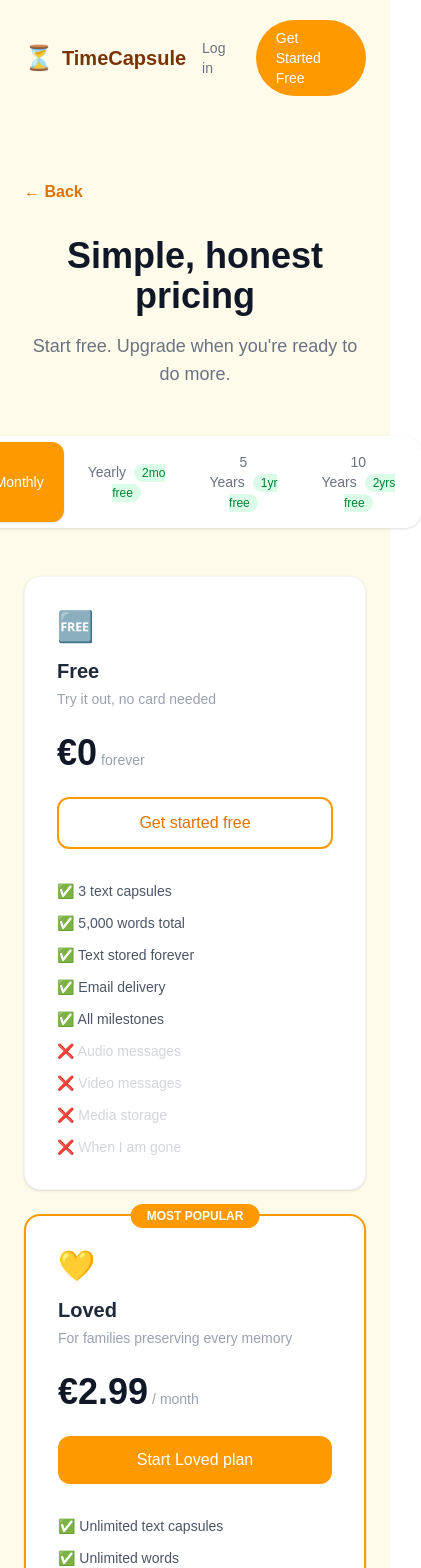
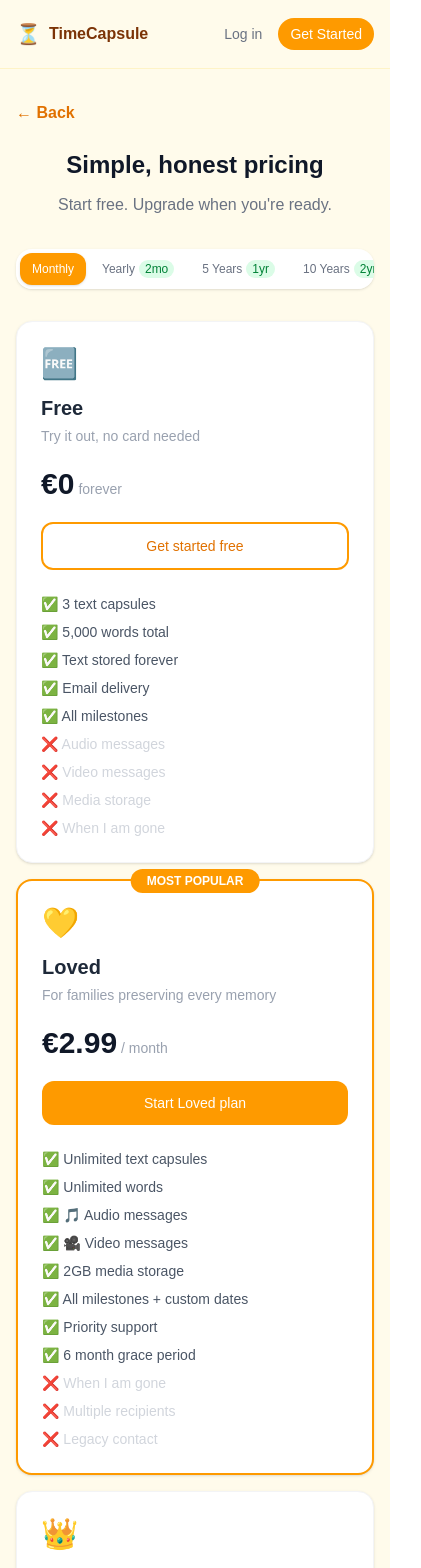
Before and after one commit to vgk2705/timecapsule, a Next.js app: page /pricing in a window 390 px wide. Shown: the top 1568 px of the page, 421 px wide, since content can reach past the window. Built offline with nearby package versions, Linux system fonts and the light colour scheme; no server answers.

Commit message:
Fix pricing page mobile layout, replace email with support link

```diff
--- a/app/data-protection/page.js
+++ b/app/data-protection/page.js
@@ -96,7 +96,7 @@
             </div>
             <p className="text-sm text-gray-500 mt-4">
               To exercise any right, email us at{' '}
-              <a href="mailto:hello@mytimecapsule.app" className="text-amber-600">hello@mytimecapsule.app</a>.
+              <a href="/support" className="text-amber-600">Contact Support</a>
               We respond within 30 days.
             </p>
           </div>
--- a/app/pricing/page.js
+++ b/app/pricing/page.js
@@ -10,9 +10,9 @@
     description: 'For families who want to preserve every memory',
     pricing: {
       monthly: { price: 2.99, label: 'month', saving: null },
-      yearly: { price: 29.90, label: 'year', saving: '2 months free' },
-      fiveYear: { price: 143.52, label: '5 years', saving: '1 year free' },
-      tenYear: { price: 287.04, label: '10 years', saving: '2 years free' },
+      yearly: { price: 29.90, label: 'year', saving: '2mo free' },
+      fiveYear: { price: 143.52, label: '5yrs', saving: '1yr free' },
+      tenYear: { price: 287.04, label: '10yrs', saving: '2yrs free' },
     }
   },
   forever: {
@@ -21,9 +21,9 @@
     description: 'For those leaving a legacy across generations',
     pricing: {
       monthly: { price: 4.99, label: 'month', saving: null },
-      yearly: { price: 49.90, label: 'year', saving: '2 months free' },
-      fiveYear: { price: 239.52, label: '5 years', saving: '1 year free' },
-      tenYear: { price: 479.04, label: '10 years', saving: '2 years free' },
+      yearly: { price: 49.90, label: 'year', saving: '2mo free' },
+      fiveYear: { price: 239.52, label: '5yrs', saving: '1yr free' },
+      tenYear: { price: 479.04, label: '10yrs', saving: '2yrs free' },
     }
   }
 }
@@ -43,12 +43,10 @@
   const [currencyLoading, setCurrencyLoading] = useState(true)
 
   useEffect(() => {
-    // Get user
     supabase.auth.getUser().then(({ data }) => {
       if (data?.user) setUser(data.user)
     })
 
-    // Detect currency based on location
     fetch('https://ipapi.co/json/')
       .then(r => r.json())
       .then(data => {
@@ -63,7 +61,6 @@
           'MY': { symbol: 'RM', code: 'MYR', rate: 5.05, country: 'Malaysia' },
           'NZ': { symbol: 'NZ$', code: 'NZD', rate: 1.78, country: 'New Zealand' },
           'JP': { symbol: '¥', code: 'JPY', rate: 163, country: 'Japan' },
-          // All European countries default to EUR
           'NL': { symbol: '€', code: 'EUR', rate: 1, country: 'Netherlands' },
           'DE': { symbol: '€', code: 'EUR', rate: 1, country: 'Germany' },
           'FR': { symbol: '€', code: 'EUR', rate: 1, country: 'France' },
@@ -79,8 +76,7 @@
   }, [])
 
   const formatPrice = (euroPrice) => {
-    const converted = (euroPrice * currency.rate)
-    // Round nicely
+    const converted = euroPrice * currency.rate
     if (currency.code === 'INR' || currency.code === 'JPY') {
       return `${currency.symbol}${Math.round(converted)}`
     }
@@ -88,52 +84,55 @@
   }
 
   const priceNote = currency.code !== 'EUR'
-    ? `Prices shown in ${currency.code} (approx.). Charged in EUR.`
+    ? `Approx. in ${currency.code}. Charged in EUR.`
     : null
+
+  const firstName = user?.user_metadata?.name?.split(' ')[0] || user?.email?.split('@')[0] || ''
 
   return (
     <div className="min-h-screen bg-amber-50 flex flex-col">
 
       {/* Navbar */}
-      <header className="px-6 py-5 flex items-center justify-between max-w-5xl mx-auto w-full">
+      <header className="px-4 md:px-6 py-4 border-b border-amber-100 bg-amber-50">
+        <div className="flex items-center justify-between max-w-5xl mx-auto">
           <div className="flex items-center gap-2 cursor-pointer" onClick={() => router.push('/')}>
-          <span className="text-2xl">⏳</span>
-          <span className="text-xl font-semibold text-amber-900">TimeCapsule</span>
+            <span className="text-xl md:text-2xl">⏳</span>
+            <span className="text-base md:text-xl font-semibold text-amber-900">TimeCapsule</span>
           </div>
-        <div className="flex gap-3 items-center">
+          <div className="flex gap-2 md:gap-3 items-center">
             {user ? (
               <>
-              <span className="text-sm text-gray-500">Hi, {user.user_metadata?.name || user.email}</span>
-              <a href="/dashboard" className="bg-amber-500 hover:bg-amber-600 text-white px-5 py-2 rounded-full text-sm font-medium transition">
+                <span className="hidden md:block text-sm text-gray-500">Hi, {firstName}</span>
+                <a href="/dashboard" className="bg-amber-500 hover:bg-amber-600 text-white px-3 md:px-5 py-1.5 md:py-2 rounded-full text-sm font-medium transition">
                   Dashboard
                 </a>
               </>
             ) : (
               <>
-              <a href="/login" className="text-sm text-gray-500 hover:text-gray-700 px-4 py-2">Log in</a>
-              <a href="/signup" className="bg-amber-500 hover:bg-amber-600 text-white px-5 py-2 rounded-full text-sm font-medium transition">
-                Get Started Free
+                <a href="/login" className="text-sm text-gray-500 hover:text-gray-700 px-2 md:px-4 py-2">Log in</a>
+                <a href="/signup" className="bg-amber-500 hover:bg-amber-600 text-white px-3 md:px-5 py-1.5 md:py-2 rounded-full text-sm font-medium transition whitespace-nowrap">
+                  Get Started
                 </a>
               </>
             )}
           </div>
+        </div>
       </header>
 
-      <main className="flex-1 max-w-5xl mx-auto w-full px-6 py-16">
+      <main className="flex-1 max-w-5xl mx-auto w-full px-4 md:px-6 py-8 md:py-16">
 
-        {/* Back button + Heading */}
-        <div className="mb-12">
+        {/* Back + Heading */}
+        <div className="mb-8 md:mb-12">
           <button
             onClick={() => router.back()}
-            className="inline-flex items-center gap-2 text-amber-600 hover:text-amber-700 font-semibold text-base mb-8">
+            className="inline-flex items-center gap-2 text-amber-600 hover:text-amber-700 font-semibold text-base mb-6 md:mb-8">
             ← Back
           </button>
           <div className="text-center">
-            <h1 className="text-4xl font-bold text-gray-900 mb-4">Simple, honest pricing</h1>
-            <p className="text-gray-500 text-lg">Start free. Upgrade when you're ready to do more.</p>
-            {/* Currency indicator */}
+            <h1 className="text-2xl md:text-4xl font-bold text-gray-900 mb-3 md:mb-4">Simple, honest pricing</h1>
+            <p className="text-gray-500 text-base md:text-lg">Start free. Upgrade when you're ready.</p>
             {!currencyLoading && currency.country && (
-              <div className="inline-flex items-center gap-2 bg-white border border-gray-200 rounded-full px-4 py-1.5 mt-4 text-sm text-gray-500 shadow-sm">
+              <div className="inline-flex items-center gap-2 bg-white border border-gray-200 rounded-full px-3 md:px-4 py-1.5 mt-3 md:mt-4 text-xs md:text-sm text-gray-500 shadow-sm">
                 <span>📍</span>
                 <span>Showing prices for <strong>{currency.country}</strong> in <strong>{currency.code}</strong></span>
               </div>
@@ -144,23 +143,23 @@
           </div>
         </div>
 
-        {/* Billing period toggle */}
-        <div className="flex justify-center mb-12">
-          <div className="bg-white rounded-2xl p-1.5 flex gap-1 shadow-sm">
+        {/* Billing period toggle — scrollable on mobile */}
+        <div className="flex justify-center mb-8 md:mb-12">
+          <div className="bg-white rounded-2xl p-1 md:p-1.5 flex gap-1 shadow-sm overflow-x-auto max-w-full">
             {Object.entries(PERIOD_LABELS).map(([key, label]) => (
               <button
                 key={key}
                 onClick={() => setPeriod(key)}
-                className={`px-5 py-2.5 rounded-xl text-sm font-medium transition ${
+                className={`px-3 md:px-5 py-2 md:py-2.5 rounded-xl text-xs md:text-sm font-medium transition whitespace-nowrap flex-shrink-0 ${
                   period === key ? 'bg-amber-500 text-white shadow-sm' : 'text-gray-500 hover:text-gray-700'
                 }`}
               >
                 {label}
                 {key !== 'monthly' && (
-                  <span className={`ml-2 text-xs px-2 py-0.5 rounded-full ${
+                  <span className={`ml-1 md:ml-2 text-xs px-1.5 py-0.5 rounded-full ${
                     period === key ? 'bg-amber-400 text-white' : 'bg-green-100 text-green-700'
                   }`}>
-                    {key === 'yearly' ? '2mo free' : key === 'fiveYear' ? '1yr free' : '2yrs free'}
+                    {key === 'yearly' ? '2mo' : key === 'fiveYear' ? '1yr' : '2yr'}
                   </span>
                 )}
               </button>
@@ -168,23 +167,23 @@
           </div>
         </div>
 
-        {/* Plans grid */}
-        <div className="grid grid-cols-1 md:grid-cols-3 gap-6 items-start">
+        {/* Plans — stacked on mobile, 3 cols on desktop */}
+        <div className="grid grid-cols-1 md:grid-cols-3 gap-4 md:gap-6 items-start">
 
           {/* Free Plan */}
-          <div className="bg-white rounded-2xl p-8 shadow-sm border border-gray-100">
+          <div className="bg-white rounded-2xl p-6 md:p-8 shadow-sm border border-gray-100">
             <div className="text-3xl mb-3">🆓</div>
             <h2 className="text-xl font-bold text-gray-800 mb-1">Free</h2>
-            <p className="text-gray-400 text-sm mb-6">Try it out, no card needed</p>
-            <div className="mb-6">
-              <span className="text-4xl font-bold text-gray-900">{currency.symbol}0</span>
+            <p className="text-gray-400 text-sm mb-5">Try it out, no card needed</p>
+            <div className="mb-5">
+              <span className="text-3xl md:text-4xl font-bold text-gray-900">{currency.symbol}0</span>
               <span className="text-gray-400 text-sm ml-1">forever</span>
             </div>
             <a href={user ? '/dashboard' : '/signup'}
-              className="block w-full text-center border-2 border-amber-500 text-amber-600 hover:bg-amber-50 py-3 rounded-xl font-medium transition mb-8">
+              className="block w-full text-center border-2 border-amber-500 text-amber-600 hover:bg-amber-50 py-3 rounded-xl font-medium transition mb-6 text-sm md:text-base">
               {user ? 'Go to Dashboard' : 'Get started free'}
             </a>
-            <ul className="space-y-3 text-sm text-gray-600">
+            <ul className="space-y-2 md:space-y-3 text-sm text-gray-600">
               <li>✅ 3 text capsules</li>
               <li>✅ 5,000 words total</li>
               <li>✅ Text stored forever</li>
@@ -198,15 +197,15 @@
           </div>
 
           {/* Loved Plan */}
-          <div className="bg-white rounded-2xl p-8 shadow-sm border-2 border-amber-500 relative">
-            <div className="absolute -top-3 left-1/2 -translate-x-1/2 bg-amber-500 text-white text-xs font-bold px-4 py-1 rounded-full">
+          <div className="bg-white rounded-2xl p-6 md:p-8 shadow-sm border-2 border-amber-500 relative">
+            <div className="absolute -top-3 left-1/2 -translate-x-1/2 bg-amber-500 text-white text-xs font-bold px-4 py-1 rounded-full whitespace-nowrap">
               MOST POPULAR
             </div>
             <div className="text-3xl mb-3">💛</div>
             <h2 className="text-xl font-bold text-gray-800 mb-1">Loved</h2>
-            <p className="text-gray-400 text-sm mb-6">For families preserving every memory</p>
-            <div className="mb-6">
-              <span className="text-4xl font-bold text-gray-900">
+            <p className="text-gray-400 text-sm mb-5">For families preserving every memory</p>
+            <div className="mb-5">
+              <span className="text-3xl md:text-4xl font-bold text-gray-900">
                 {currencyLoading ? '...' : formatPrice(PLANS.loved.pricing[period].price)}
               </span>
               <span className="text-gray-400 text-sm ml-1">/ {PLANS.loved.pricing[period].label}</span>
@@ -217,10 +216,10 @@
               )}
             </div>
             <a href={user ? '/dashboard' : '/signup'}
-              className="block w-full text-center bg-amber-500 hover:bg-amber-600 text-white py-3 rounded-xl font-medium transition mb-8">
+              className="block w-full text-center bg-amber-500 hover:bg-amber-600 text-white py-3 rounded-xl font-medium transition mb-6 text-sm md:text-base">
               {user ? 'Upgrade to Loved' : 'Start Loved plan'}
             </a>
-            <ul className="space-y-3 text-sm text-gray-600">
+            <ul className="space-y-2 md:space-y-3 text-sm text-gray-600">
               <li>✅ Unlimited text capsules</li>
               <li>✅ Unlimited words</li>
               <li>✅ 🎵 Audio messages</li>
@@ -236,12 +235,12 @@
           </div>
 
           {/* Forever Plan */}
-          <div className="bg-white rounded-2xl p-8 shadow-sm border border-gray-100">
+          <div className="bg-white rounded-2xl p-6 md:p-8 shadow-sm border border-gray-100">
             <div className="text-3xl mb-3">👑</div>
             <h2 className="text-xl font-bold text-gray-800 mb-1">Forever</h2>
-            <p className="text-gray-400 text-sm mb-6">For legacies across generations</p>
-            <div className="mb-6">
-              <span className="text-4xl font-bold text-gray-900">
+            <p className="text-gray-400 text-sm mb-5">For legacies across generations</p>
+            <div className="mb-5">
+              <span className="text-3xl md:text-4xl font-bold text-gray-900">
                 {currencyLoading ? '...' : formatPrice(PLANS.forever.pricing[period].price)}
               </span>
               <span className="text-gray-400 text-sm ml-1">/ {PLANS.forever.pricing[period].label}</span>
@@ -252,10 +251,10 @@
               )}
             </div>
             <a href={user ? '/dashboard' : '/signup'}
-              className="block w-full text-center bg-gray-900 hover:bg-gray-800 text-white py-3 rounded-xl font-medium transition mb-8">
+              className="block w-full text-center bg-gray-900 hover:bg-gray-800 text-white py-3 rounded-xl font-medium transition mb-6 text-sm md:text-base">
               {user ? 'Upgrade to Forever' : 'Start Forever plan'}
             </a>
-            <ul className="space-y-3 text-sm text-gray-600">
+            <ul className="space-y-2 md:space-y-3 text-sm text-gray-600">
               <li>✅ Everything in Loved</li>
               <li>✅ 5GB media storage</li>
               <li>✅ 10 year storage guaranteed</li>
@@ -269,7 +268,7 @@
         </div>
 
         {/* Refund policy */}
-        <div className="mt-12 bg-white rounded-2xl p-8 shadow-sm text-center">
+        <div className="mt-8 md:mt-12 bg-white rounded-2xl p-6 md:p-8 shadow-sm text-center">
           <div className="text-3xl mb-3">🛡️</div>
           <h3 className="text-lg font-bold text-gray-800 mb-2">Fair Refund Policy</h3>
           <p className="text-gray-500 text-sm max-w-2xl mx-auto">
@@ -280,25 +279,31 @@
         </div>
 
         {/* FAQ */}
-        <div className="mt-8 grid grid-cols-1 md:grid-cols-2 gap-6">
+        <div className="mt-6 md:mt-8 grid grid-cols-1 md:grid-cols-2 gap-4 md:gap-6">
           {[
             { q: 'What happens if I cancel?', a: 'Your text capsules are safe forever. Audio and video are kept for 6 months after cancellation, then removed.' },
             { q: 'Can I upgrade or downgrade anytime?', a: 'Yes! You can switch plans anytime. Billing adjusts from your next payment date.' },
             { q: 'What payment methods are accepted?', a: 'We accept all major cards, UPI, iDEAL, Google Pay, Apple Pay and more — depending on your country.' },
             { q: 'Is my data secure?', a: 'Yes. All capsules are encrypted and stored securely. Only the recipient receives the message on the unlock date.' },
           ].map((faq, i) => (
-            <div key={i} className="bg-white rounded-2xl p-6 shadow-sm">
-              <h4 className="font-semibold text-gray-800 mb-2">{faq.q}</h4>
+            <div key={i} className="bg-white rounded-2xl p-5 md:p-6 shadow-sm">
+              <h4 className="font-semibold text-gray-800 mb-2 text-sm md:text-base">{faq.q}</h4>
               <p className="text-gray-500 text-sm">{faq.a}</p>
             </div>
           ))}
         </div>
 
+        {/* Support link */}
+        <div className="mt-6 text-center">
+          <p className="text-gray-400 text-sm">
+            Have questions? <a href="/support" className="text-amber-600 hover:underline font-medium">Contact Support</a>
+          </p>
+        </div>
+
       </main>
 
-      {/* Footer */}
-      <footer className="text-center py-8 text-gray-400 text-sm">
-        <div className="flex justify-center gap-6 mb-3">
+      <footer className="text-center py-6 md:py-8 text-gray-400 text-sm px-4">
+        <div className="flex flex-wrap justify-center gap-4 md:gap-6 mb-3">
           <a href="/privacy" className="hover:text-amber-600 transition">Privacy Policy</a>
           <a href="/terms" className="hover:text-amber-600 transition">Terms of Service</a>
           <a href="/data-protection" className="hover:text-amber-600 transition">Data Protection</a>
```
Lines whose indentation alone changed are shown as unchanged.
